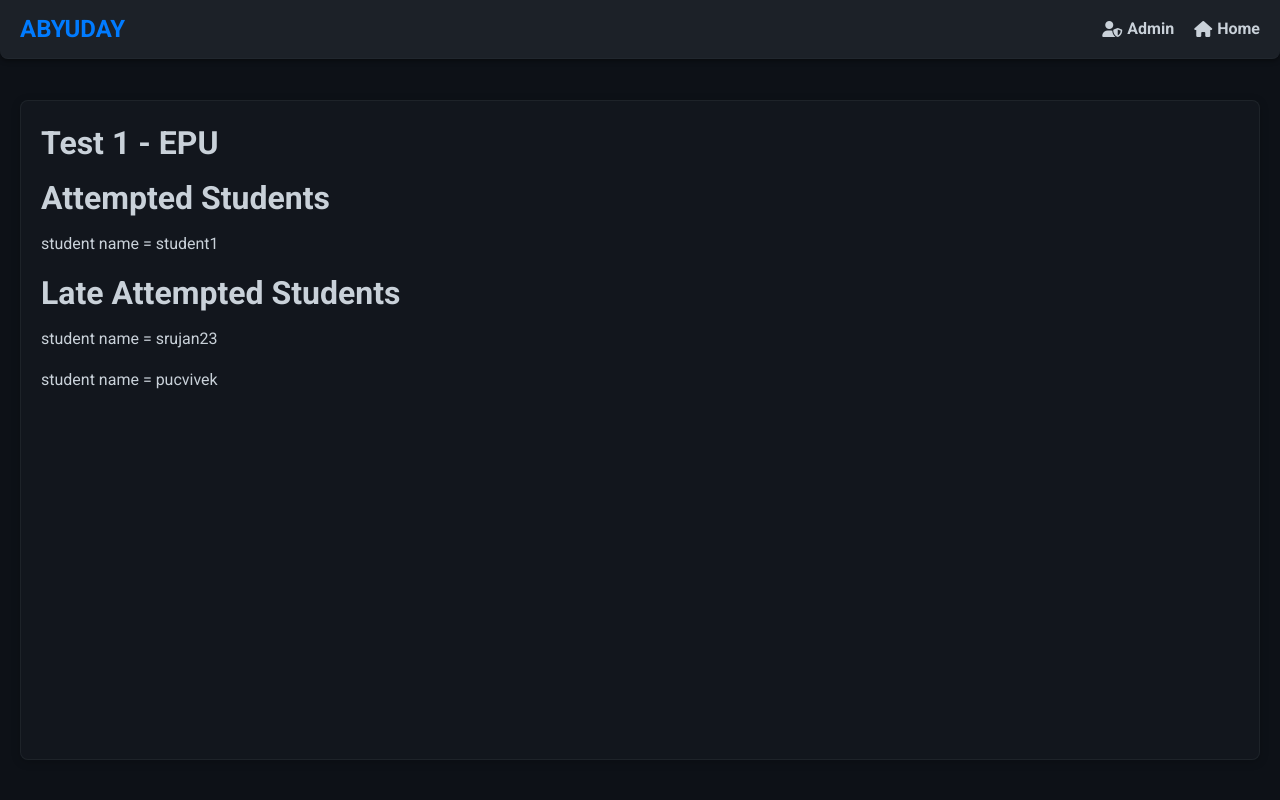
After one commit to ShreyasMohandas/demoquiz, a Django app: page /test-dashboard/1/ in a window 1280 px wide. The commit adds this page. Run offline with Django 5.2, Linux system fonts and the light colour scheme; data comes from the database, SQL or seed files in the repository; both versions use the stored data as it was after the commit.

Commit message:
update test_view

```diff
--- a/firstapp/templates/firstapp/teacher_detail.html
+++ b/firstapp/templates/firstapp/teacher_detail.html
@@ -41,6 +41,7 @@
                     <tr>
                         <td>{{ test.display_name }}</td>
                         <td>{{ test.id }}</td>
+                        <td><a href="{% url 'firstapp:test_dashboard' pk=test.id %}" class="tag-button">{{ test.id }}</a></td>
                         <td><a href="{% url 'firstapp:download-file' test.file_path %}" class="tag-button">Download</a></td>
                         <td><span class="status-btn" id="test-status-{{ test.id }}">Active</span></td>
                     </tr>
--- /dev/null
+++ b/firstapp/templates/firstapp/test_view.html
@@ -0,0 +1,13 @@
+{% extends "firstapp/base.html" %}
+
+{% block body_block %}
+<h1>{{test.display_name}}</h1>
+<h1>Attempted Students</h1>
+{%for student in attempted_stud%}
+<p>student name = {{student.name.username}}</p>
+{%endfor%}
+<h1>Late Attempted Students</h1>
+{%for student in late_attempted_stud%}
+<p>student name = {{student.name.username}}</p>
+{%endfor%}
+{% endblock %}
--- a/firstapp/urls.py
+++ b/firstapp/urls.py
@@ -12,6 +12,7 @@ urlpatterns = [
     path('update-student/<int:pk>/',views.studentUpdate.as_view(),name='update-student'),
     path('list-teachers/',views.teacherdata.as_view(),name='list-teachers'),
     path('teacher/<int:pk>/', views.teacherdetail.as_view(), name='teacher_detail'),
+    path('test-dashboard/<int:pk>/', views.Test_View.as_view(), name='test_dashboard'),
     path('students/<int:pk>/',views.studentdetail.as_view(),name='detail-student'),
     path("ask-question/",views.ask_question,name="user-input"),
     path('upload-file/',views.upload_file,name='upload-file'),
--- a/firstapp/views.py
+++ b/firstapp/views.py
@@ -279,3 +279,20 @@ def rectification_quiz(request,topic_id):
                         'test_mode':'two'
                     }
             )
+
+
+
+class Test_View(DetailView):
+    template_name='firstapp/test_view.html'
+    model=Test
+    def get_context_data(self, **kwargs: Any) -> dict[str, Any]:
+        context= super().get_context_data(**kwargs)
+        context["attempted_stud"]=Students.objects.filter(
+            test_history__test=self.object,
+            test_history__attempt_start__lte=self.object.end_time,
+        )
+        context["late_attempted_stud"]=Students.objects.filter(
+            test_history__test=self.object,
+            test_history__attempt_start__gt=self.object.end_time,
+        )
+        return context
```
Also changed, not shown: db.sqlite3.
